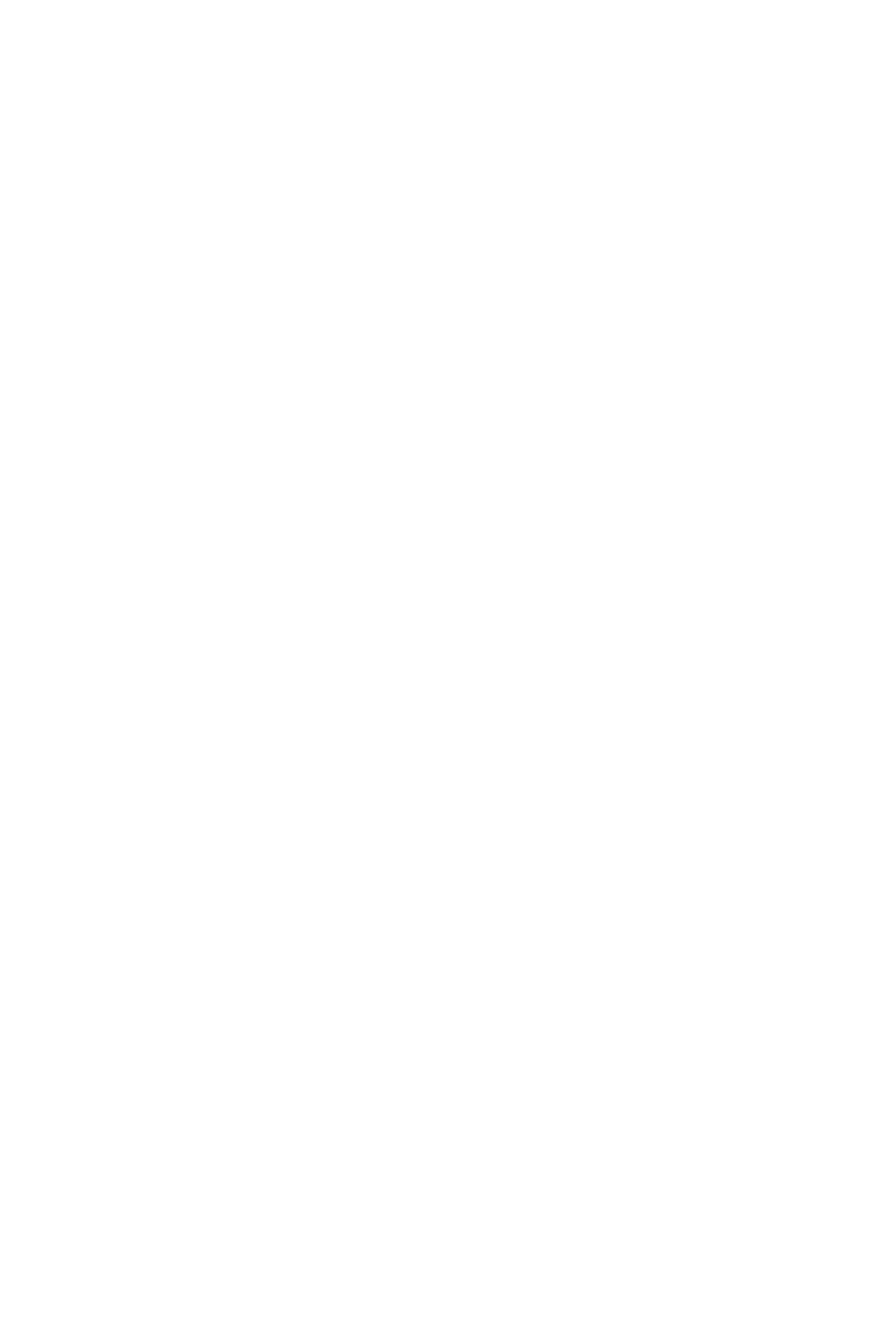
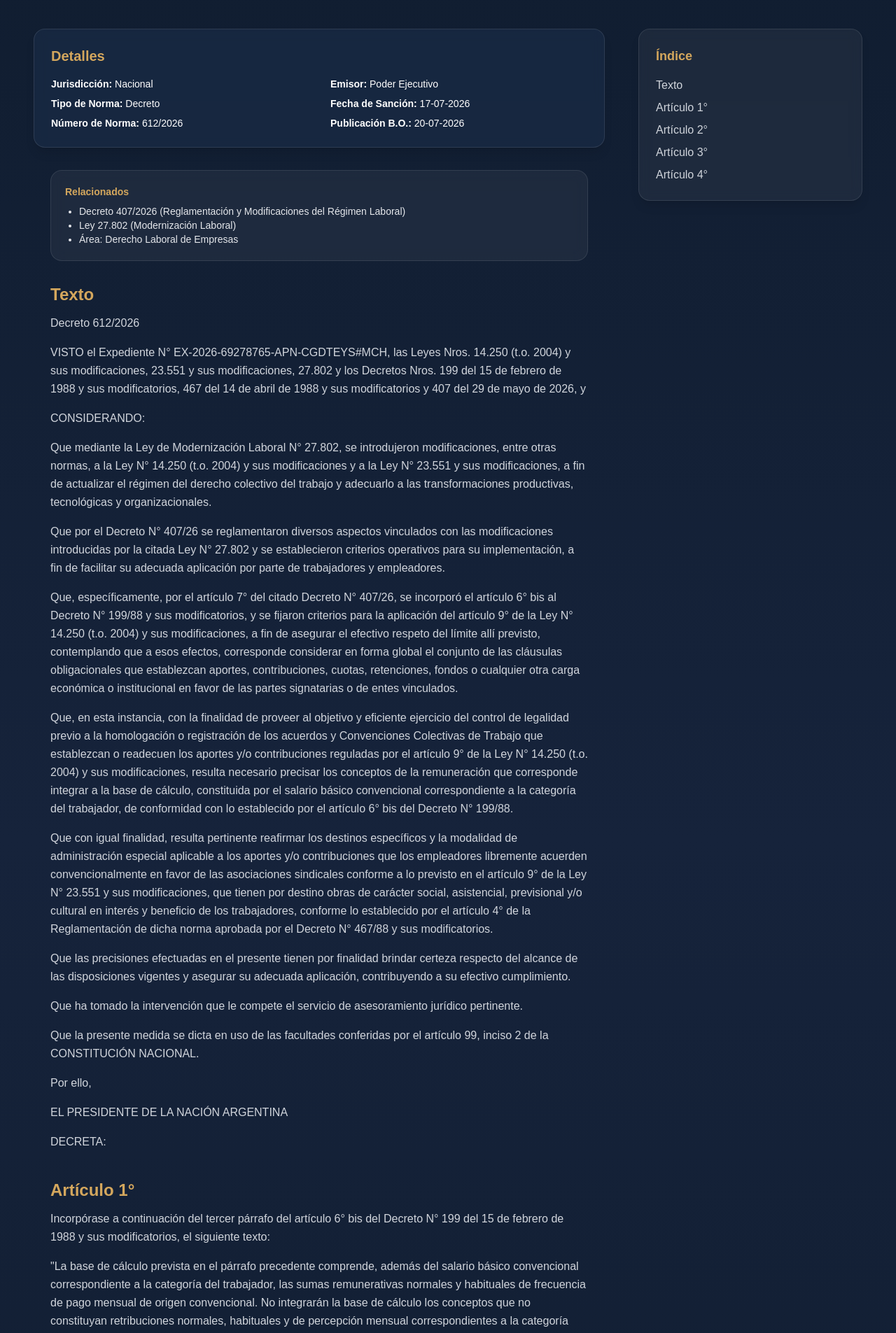
Before and after one commit to BHeydeBautista/MoroAbogados, a Next.js app: page /novedades/decreto-612-2026 in a window 1280 px wide. Before the commit this address had no page. Shown: the part 480-2385 px from the top of the page at 70% size. Before the commit the page ends 800 px from the top, so only its background shows below. Built offline with nearby package versions, Linux system fonts and the light colour scheme.

Commit message:
info: nueva novedad

```diff
--- a/src/app/novedades/[slug]/page.tsx
+++ b/src/app/novedades/[slug]/page.tsx
@@ -6,6 +6,7 @@ import { LEY_27802_RAW } from "@/data/novedades/ley-27802.raw";
 import { DECRETO_408_2026_RAW } from "@/data/novedades/decreto-408-2026.raw";
 import { DECRETO_407_2026_RAW } from "@/data/novedades/decreto-407-2026.raw";
 import { RESOLUCION_IGJ_5_2026_RAW } from "@/data/novedades/resolucion-igj-5-2026.raw";
+import { DECRETO_612_2026_RAW } from "@/data/novedades/decreto-612-2026.raw";
 
 type Props = {
   params: Promise<{ slug: string }> | { slug: string };
@@ -47,6 +48,7 @@ export default async function NovedadDetailPage({ params }: Props) {
     "decreto-fal-408-2026": DECRETO_408_2026_RAW,
     "decreto-reglamentacion-laboral-407-2026": DECRETO_407_2026_RAW,
     "resolucion-igj-5-2026": RESOLUCION_IGJ_5_2026_RAW,
+    "decreto-612-2026": DECRETO_612_2026_RAW,
   };
 
   const documentSections =
--- /dev/null
+++ b/src/data/novedades/decreto-612-2026.raw.ts
@@ -0,0 +1,41 @@
+export const DECRETO_612_2026_RAW = `Decreto 612/2026
+
+VISTO el Expediente N° EX-2026-69278765-APN-CGDTEYS#MCH, las Leyes Nros. 14.250 (t.o. 2004) y sus modificaciones, 23.551 y sus modificaciones, 27.802 y los Decretos Nros. 199 del 15 de febrero de 1988 y sus modificatorios, 467 del 14 de abril de 1988 y sus modificatorios y 407 del 29 de mayo de 2026, y
+
+CONSIDERANDO:
+
+Que mediante la Ley de Modernización Laboral N° 27.802, se introdujeron modificaciones, entre otras normas, a la Ley N° 14.250 (t.o. 2004) y sus modificaciones y a la Ley N° 23.551 y sus modificaciones, a fin de actualizar el régimen del derecho colectivo del trabajo y adecuarlo a las transformaciones productivas, tecnológicas y organizacionales.
+
+Que por el Decreto N° 407/26 se reglamentaron diversos aspectos vinculados con las modificaciones introducidas por la citada Ley N° 27.802 y se establecieron criterios operativos para su implementación, a fin de facilitar su adecuada aplicación por parte de trabajadores y empleadores.
+
+Que, específicamente, por el artículo 7° del citado Decreto N° 407/26, se incorporó el artículo 6° bis al Decreto N° 199/88 y sus modificatorios, y se fijaron criterios para la aplicación del artículo 9° de la Ley N° 14.250 (t.o. 2004) y sus modificaciones, a fin de asegurar el efectivo respeto del límite allí previsto, contemplando que a esos efectos, corresponde considerar en forma global el conjunto de las cláusulas obligacionales que establezcan aportes, contribuciones, cuotas, retenciones, fondos o cualquier otra carga económica o institucional en favor de las partes signatarias o de entes vinculados.
+
+Que, en esta instancia, con la finalidad de proveer al objetivo y eficiente ejercicio del control de legalidad previo a la homologación o registración de los acuerdos y Convenciones Colectivas de Trabajo que establezcan o readecuen los aportes y/o contribuciones reguladas por el artículo 9° de la Ley N° 14.250 (t.o. 2004) y sus modificaciones, resulta necesario precisar los conceptos de la remuneración que corresponde integrar a la base de cálculo, constituida por el salario básico convencional correspondiente a la categoría del trabajador, de conformidad con lo establecido por el artículo 6° bis del Decreto N° 199/88.
+
+Que con igual finalidad, resulta pertinente reafirmar los destinos específicos y la modalidad de administración especial aplicable a los aportes y/o contribuciones que los empleadores libremente acuerden convencionalmente en favor de las asociaciones sindicales conforme a lo previsto en el artículo 9° de la Ley N° 23.551 y sus modificaciones, que tienen por destino obras de carácter social, asistencial, previsional y/o cultural en interés y beneficio de los trabajadores, conforme lo establecido por el artículo 4° de la Reglamentación de dicha norma aprobada por el Decreto N° 467/88 y sus modificatorios.
+
+Que las precisiones efectuadas en el presente tienen por finalidad brindar certeza respecto del alcance de las disposiciones vigentes y asegurar su adecuada aplicación, contribuyendo a su efectivo cumplimiento.
+
+Que ha tomado la intervención que le compete el servicio de asesoramiento jurídico pertinente.
+
+Que la presente medida se dicta en uso de las facultades conferidas por el artículo 99, inciso 2 de la CONSTITUCIÓN NACIONAL.
+
+Por ello,
+
+EL PRESIDENTE DE LA NACIÓN ARGENTINA
+
+DECRETA:
+
+Artículo 1 [arriba] .- Incorpórase a continuación del tercer párrafo del artículo 6° bis del Decreto N° 199 del 15 de febrero de 1988 y sus modificatorios, el siguiente texto:
+
+"La base de cálculo prevista en el párrafo precedente comprende, además del salario básico convencional correspondiente a la categoría del trabajador, las sumas remunerativas normales y habituales de frecuencia de pago mensual de origen convencional. No integrarán la base de cálculo los conceptos que no constituyan retribuciones normales, habituales y de percepción mensual correspondientes a la categoría convencional del trabajador, tales como premios, bonos, participación en las ganancias, horas extras, sueldo anual complementario, plus vacacional, sumas no remunerativas y todo otro concepto, cualquiera fuere su naturaleza jurídica, origen o denominación, que no se abone en forma normal, habitual y mensual".
+
+Artículo 2 [arriba] .- Las contribuciones y aportes que los empleadores se comprometan a efectuar en el marco de Convenios Colectivos de Trabajo no constituyen los aportes y contribuciones previstos en el segundo párrafo del artículo 9° de la Ley N° 14.250 (t.o. 2004) y sus modificatorias y se regirán por lo dispuesto en el artículo 9° de la Ley N° 23.551 y sus modificaciones y sus normas reglamentarias.
+
+Las contribuciones y aportes a cargo de los empleadores deberán destinarse exclusivamente a obras de carácter social, asistencial, previsional o cultural, en interés y beneficio de los trabajadores comprendidos en el ámbito de representación de la asociación sindical, y los fondos afectados a tales destinos deberán ser objeto de una administración especial, llevada y documentada por separado respecto de los demás bienes y fondos sindicales propiamente dichos, conforme lo previsto en el artículo 4° de la Reglamentación de la Ley N° 23.551 y sus modificaciones, aprobada por el Decreto N° 467 del 14 de abril de 1988 y sus modificatorios.
+
+Artículo 3 [arriba] .- La presente medida entrará en vigencia a partir del día de su dictado.
+
+Artículo 4 [arriba] .- Comuníquese, publíquese, dese a la DIRECCIÓN NACIONAL DEL REGISTRO OFICIAL y archívese.
+
+MILEI - Sandra Pettovello - Diego César Santilli`;
--- a/src/data/novedadesData.ts
+++ b/src/data/novedadesData.ts
@@ -45,6 +45,37 @@ export type NovedadDocument = NovedadBase & {
 export type Novedad = NovedadNews | NovedadDocument;
 
 export const NOVEDADES: Novedad[] = [
+  {
+    kind: "document",
+    slug: "decreto-612-2026",
+    title: "Decreto 612/2026 - Modificación del Decreto N° 199/1988 (Base de Cálculo de Aportes y Contribuciones Sindicales)",
+    excerpt:
+      "El Poder Ejecutivo precisa la base de cálculo del límite del artículo 9° de la Ley N° 14.250 (salario básico convencional más sumas remunerativas normales, habituales y mensuales) y reafirma que las contribuciones patronales pactadas en CCT en favor de las asociaciones sindicales deben destinarse a obras sociales, asistenciales, previsionales o culturales, con administración separada.",
+    date: "2026-07-20",
+    metadata: {
+      jurisdiccion: "Nacional",
+      tipoNorma: "Decreto",
+      numeroNorma: "612/2026",
+      emisor: "Poder Ejecutivo",
+      fechaSancion: "17-07-2026",
+      publicacionBO: "20-07-2026",
+    },
+    contentTextPath: "docs/novedades/Modificacion-del-Decreto-199-1988.txt",
+    related: [
+      {
+        title: "Decreto 407/2026 (Reglamentación y Modificaciones del Régimen Laboral)",
+        href: "/novedades/decreto-reglamentacion-laboral-407-2026",
+      },
+      {
+        title: "Ley 27.802 (Modernización Laboral)",
+        href: "/novedades/ley-modernizacion-laboral-27802",
+      },
+      {
+        title: "Área: Derecho Laboral de Empresas",
+        href: "/areas/Derecho-Laboral-de-Empresas",
+      },
+    ],
+  },
   {
     kind: "document",
     slug: "resolucion-igj-5-2026",
```
Also changed, not shown: 1 other file (tests, documents, lock files or other folders).
